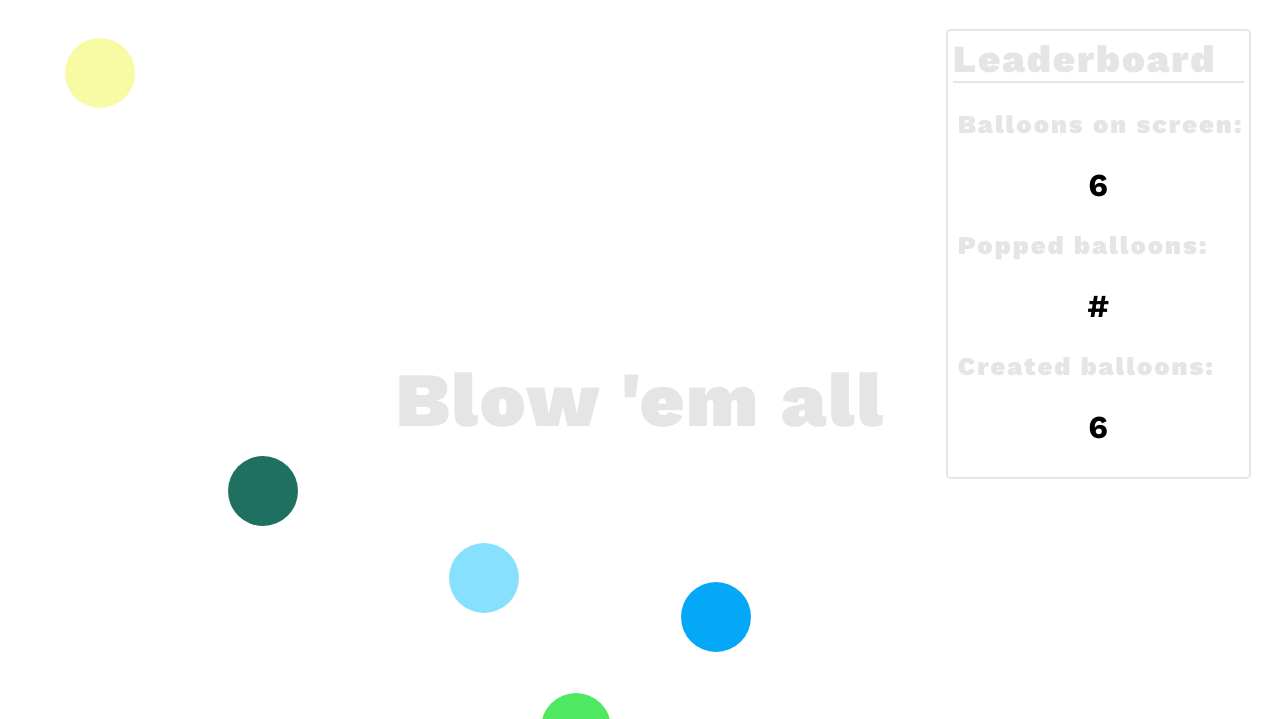
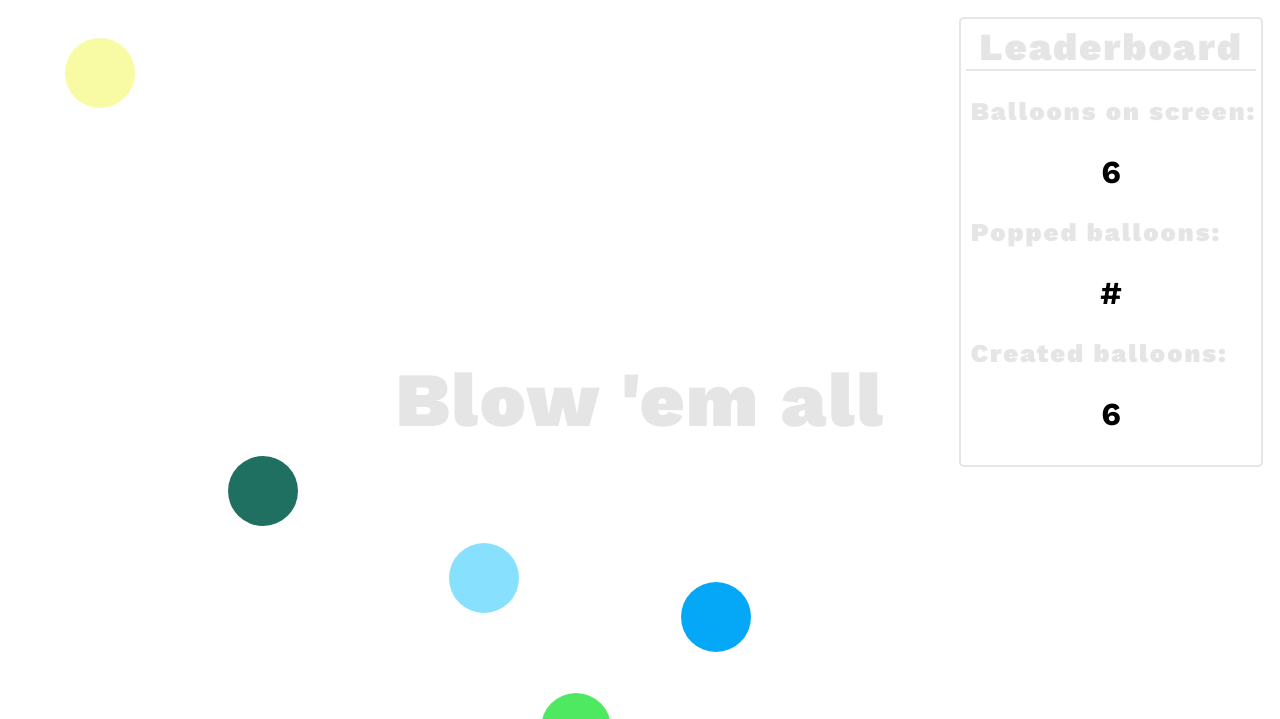
Before and after one commit to jg2alv/exercises, a PHP site: page / in a window 1280 px wide. Shown: the top 719 px of the page. Run offline with PHP 8.4, Linux system fonts and the light colour scheme.

Commit message:
Minor fixes

```diff
--- a/php-do-zero-ao-profissional/estourar-baloes/css/style.css
+++ b/php-do-zero-ao-profissional/estourar-baloes/css/style.css
@@ -24,6 +24,7 @@ body {
     display: inline-block;
     z-index: 2;
     background: white;
+    cursor: pointer;
 }
 
 h1 {
@@ -39,7 +40,7 @@ h1 {
     z-index: 2;
     right: 0;
     top: 0;
-    margin: 2.3vw;
+    margin: 1.3vw;
     background: white;
     position: absolute;
     border: rgba(0, 0, 0, 0.1) 2px solid;
@@ -50,6 +51,7 @@ h1 {
 .leaderboard h1 {
     border-bottom: rgba(0, 0, 0, 0.1) 2px solid;
     font-size: 3vw;
+    text-align: center;
 }
 
 .popped-balloons,
--- a/php-do-zero-ao-profissional/estourar-baloes/js/script.js
+++ b/php-do-zero-ao-profissional/estourar-baloes/js/script.js
@@ -34,6 +34,5 @@ function blowEmAll() {
     for (i=0; i < balloons.length; i++) {
         document.body.removeChild(balloons[i])
     }
-    document.querySelector(".created-balloons h2").innerHTML = "#"
-    document.querySelector(".balloons-on-screen h2").innerHTML = "#"
+    document.querySelector(".balloons-on-screen h2").innerHTML = document.getElementsByClassName("balloon").length;
 }
```
